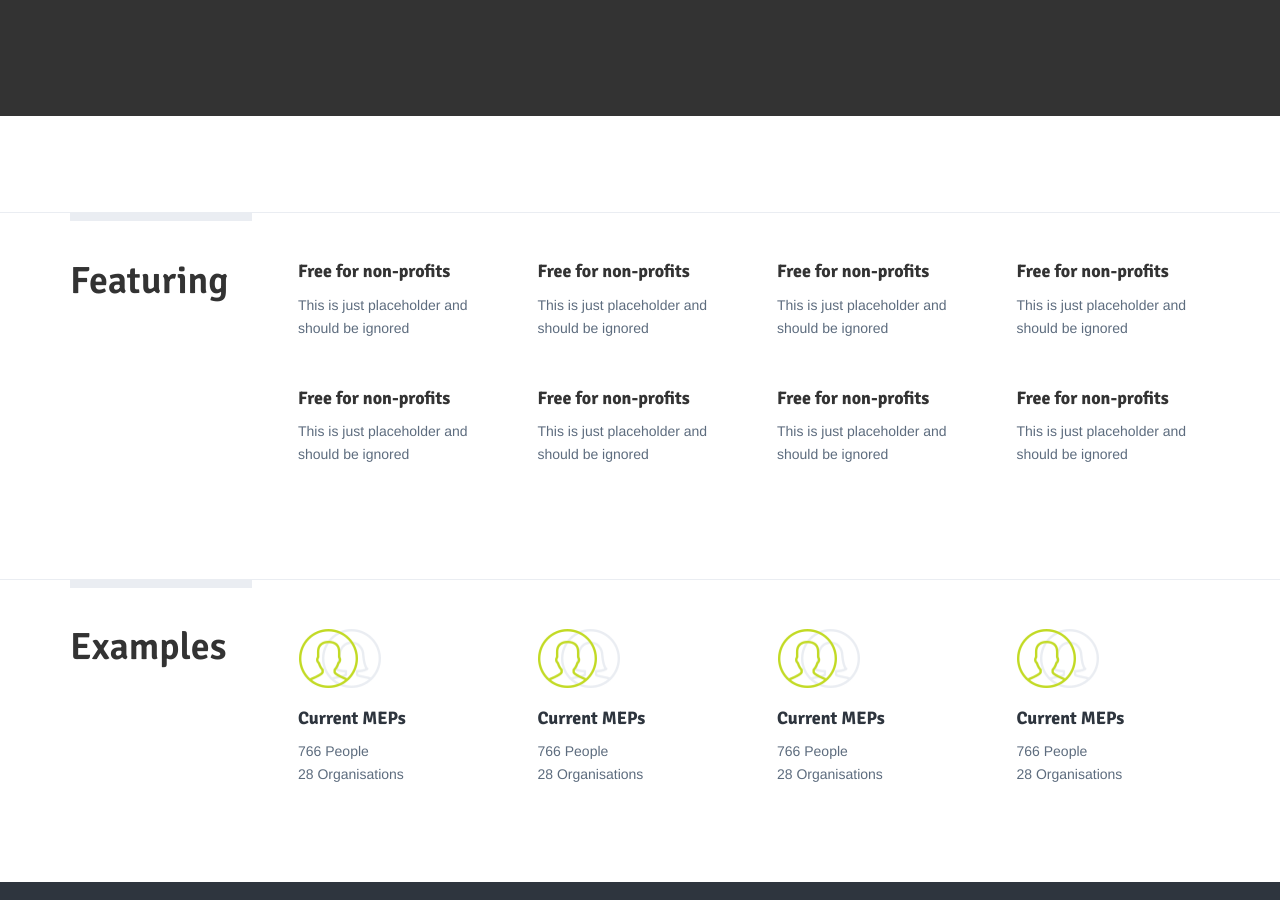
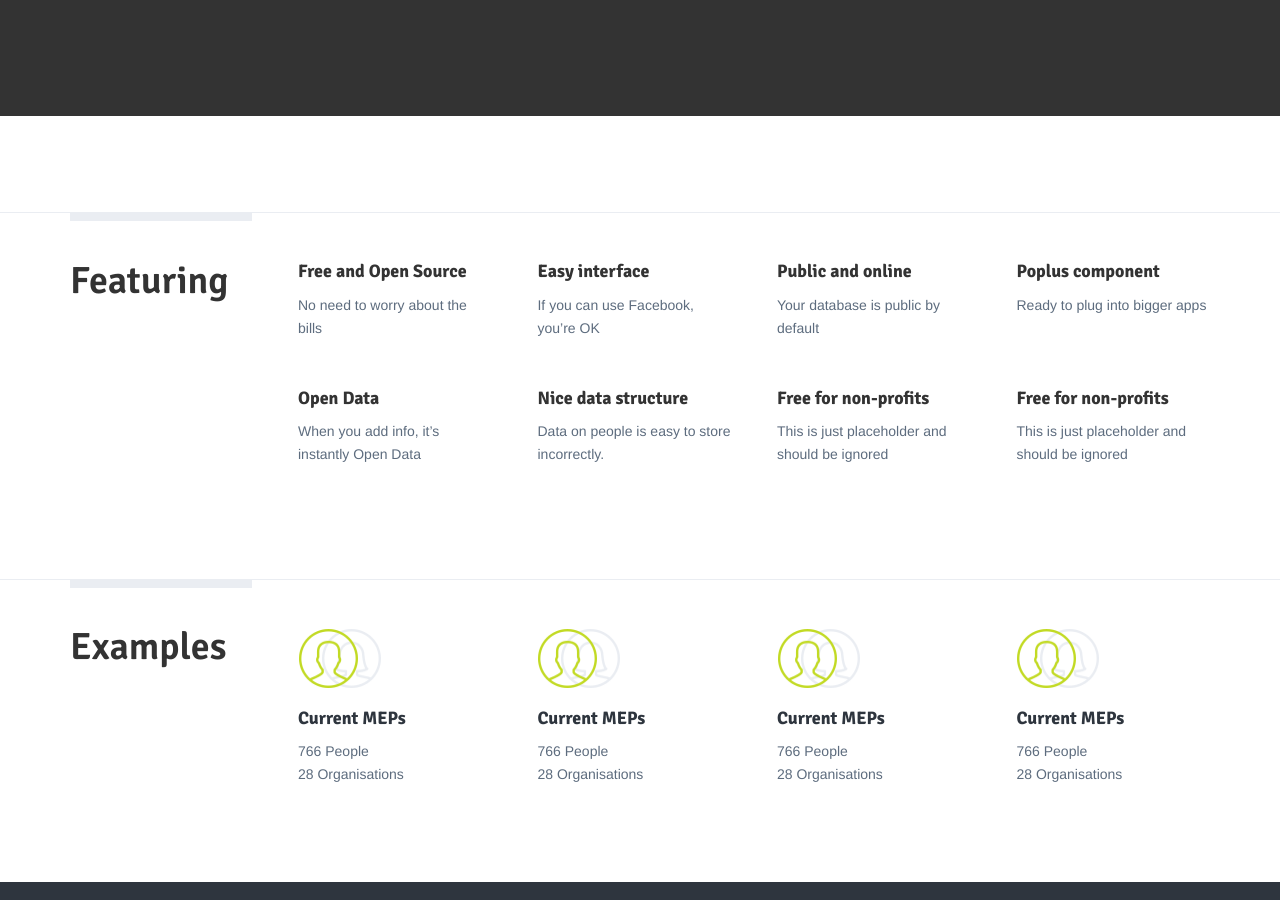
Before and after one commit to mysociety/popit.poplus.org, a Jekyll site: the page built from index.html, in a window 1280 px wide and 900 px high, scrolled down 570 px. Built offline with Jekyll 4.4.1, drawn with Linux system fonts in a browser that asks for light colours; Markdown is read by kramdown in place of the engine named in the settings.

Commit message:
added draft copy, needs review

```diff
--- a/index.html
+++ b/index.html
@@ -27,30 +27,30 @@ title: Popit
         <div class="content-column">
             <div class="grid-row">
                 <div class="column-one-of-four">
-                    <h3>Free for non-profits</h3>
-                    <p>This is just placeholder and should be ignored</p>
+                    <h3>Free and Open Source</h3>
+                    <p>No need to worry about the bills</p>
                 </div><!--
                 --><div class="column-one-of-four">
-                    <h3>Free for non-profits</h3>
-                    <p>This is just placeholder and should be ignored</p>
+                    <h3>Easy interface</h3>
+                    <p>If you can use Facebook, you’re OK</p>
                 </div><!--
                 --><div class="column-one-of-four">
-                    <h3>Free for non-profits</h3>
-                    <p>This is just placeholder and should be ignored</p>
+                    <h3>Public and online</h3>
+                    <p>Your database is public by default</p>
                 </div><!--
                 --><div class="column-one-of-four">
-                    <h3>Free for non-profits</h3>
-                    <p>This is just placeholder and should be ignored</p>
+                    <h3>Poplus component</h3>
+                    <p>Ready to plug into bigger apps</p>
                 </div>
             </div>
             <div class="grid-row">
                 <div class="column-one-of-four">
-                    <h3>Free for non-profits</h3>
-                    <p>This is just placeholder and should be ignored</p>
+                    <h3>Open Data</h3>
+                    <p>When you add info, it’s instantly Open Data</p>
                 </div><!--
                 --><div class="column-one-of-four">
-                    <h3>Free for non-profits</h3>
-                    <p>This is just placeholder and should be ignored</p>
+                    <h3>Nice data structure</h3>
+                    <p>Data on people is easy to store incorrectly.</p>
                 </div><!--
                 --><div class="column-one-of-four">
                     <h3>Free for non-profits</h3>
```
